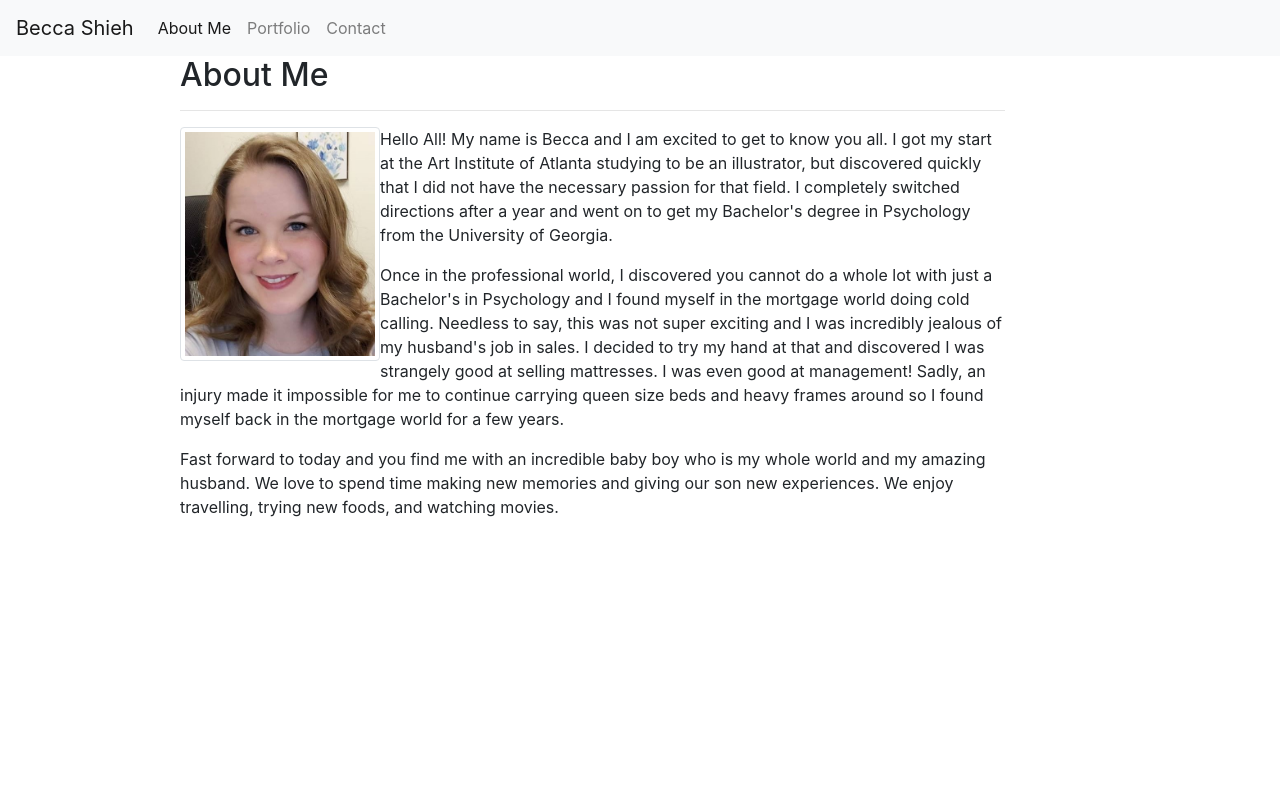
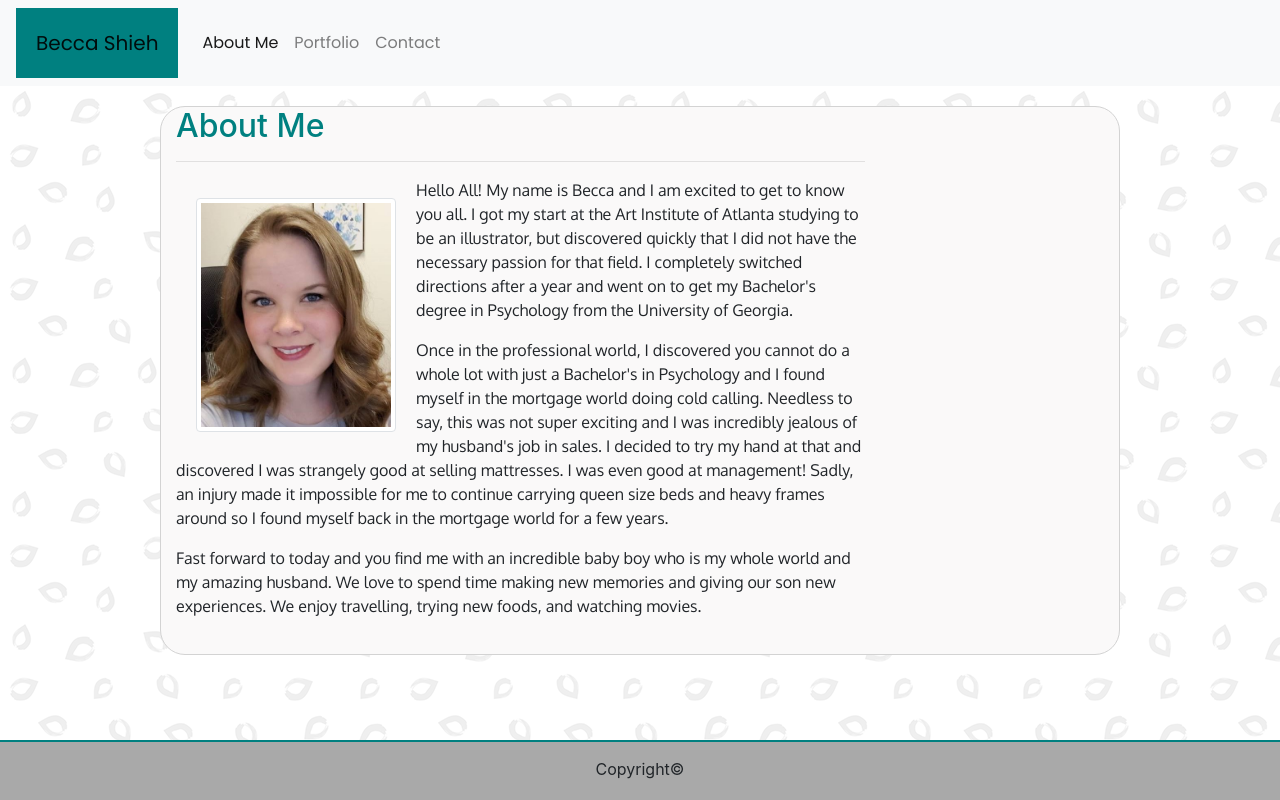
Before and after one commit to beccashieh/Bootstrap-portfolio, a plain HTML site: page index.html in a window 1280 px wide. Drawn offline with nearby package versions, Linux system fonts and the light colour scheme.

Commit message:
WIP: added CSS styling

```diff
--- /dev/null
+++ b/assets/css/style.css
@@ -0,0 +1,46 @@
+body {
+    background-image: url("assets/images/background.png");
+    background-repeat: repeat;
+  }
+
+.container {
+    border: 1px solid lightgrey;
+    border-radius: 25px;
+    margin-top: 20px;
+    margin-bottom: 40px;
+    padding-bottom: 20px;
+    max-width: 960px;
+    background-color: #faf9f9
+}
+
+.navbar-brand {
+    background-color: teal;
+    padding: 20px;
+    font-family: 'Poppins', white, sans-serif;
+}
+
+.navbar-nav {
+    font-family: 'Poppins', sans-serif;
+}
+
+p {
+    font-family: 'Oxygen', sans-serif;
+    line-height: 1.5;
+}
+
+h2 {
+    color: teal;
+}
+
+#Becca {
+    margin: 20px;
+}
+
+.fixed-bottom {
+    width: 100%;
+    height: 60px;
+    padding-top: 15px;
+    background-color: darkgrey;
+    border-top: 2px solid teal;
+    text-align: center;
+}
--- a/index.html
+++ b/index.html
@@ -9,7 +9,13 @@
     <!-- Bootstrap CSS -->
     <link rel="stylesheet" href="https://stackpath.bootstrapcdn.com/bootstrap/4.3.1/css/bootstrap.min.css"
         integrity="sha384-ggOyR0iXCbMQv3Xipma34MD+dH/1fQ784/j6cY/iJTQUOhcWr7x9JvoRxT2MZw1T" crossorigin="anonymous">
-
+    <link rel="stylesheet" href="assets/css/style.css" type="text/css">
+    <link href="https://fonts.googleapis.com/css?family=Oxygen|Poppins" rel="stylesheet">
+    <style>
+        body {
+            background-image: url("assets/images/background.png");
+        }
+    </style>
     <title>Bootstrap Portfolio</title>
 </head>
 
@@ -43,30 +49,43 @@
     <div class="aboutMe">
         <div class="container">
             <div class="row">
-                <div class="col-md-1"></div>
                 <div class="col-md-9">
                     <h2>About Me</h2>
                     <hr>
-                    <img src="assets/images/beccapic.jpg" class="rounded float-left img-thumbnail" alt="Becca" id="Becca" height="200px" width="200px">
-                    <p lead>Hello All! My name is Becca and I am excited to get to know you all. I got my start at the Art Institute
-                            of Atlanta studying to be an illustrator, but discovered quickly that I did not have the necessary passion
-                            for that field. I completely switched directions after a year and went on to get my Bachelor's degree in
-                            Psychology from the University of Georgia.</p>
-                    <p lead>Once in the professional world, I discovered you cannot do a whole lot with just a Bachelor's in
-                            Psychology and I found myself in the mortgage world doing cold calling. Needless to say, this was not super
-                            exciting and I was incredibly jealous of my husband's job in sales. I decided to try my hand at that and
-                            discovered I was strangely good at selling mattresses. I was even good at management! Sadly, an injury made
-                            it impossible for me to continue carrying queen size beds and heavy frames around so I found myself back in
-                            the mortgage world for a few years.</p>
-                    <p lead>Fast forward to today and you find me with an incredible baby boy who is my whole world and my amazing
-                            husband. We love to spend time making new memories and giving our son new experiences. We enjoy travelling,
-                            trying new foods, and watching movies.</p>
-                    </div>
-                    <div class="col-md-1"></div>
+                    <img src="assets/images/beccapic.jpg" class="rounded float-left img-thumbnail" alt="Becca"
+                        id="Becca" height="200px" width="200px">
+                    <p lead>Hello All! My name is Becca and I am excited to get to know you all. I got my start at the
+                        Art Institute
+                        of Atlanta studying to be an illustrator, but discovered quickly that I did not have the
+                        necessary passion
+                        for that field. I completely switched directions after a year and went on to get my Bachelor's
+                        degree in
+                        Psychology from the University of Georgia.</p>
+                    <p lead>Once in the professional world, I discovered you cannot do a whole lot with just a
+                        Bachelor's in
+                        Psychology and I found myself in the mortgage world doing cold calling. Needless to say, this
+                        was not super
+                        exciting and I was incredibly jealous of my husband's job in sales. I decided to try my hand at
+                        that and
+                        discovered I was strangely good at selling mattresses. I was even good at management! Sadly, an
+                        injury made
+                        it impossible for me to continue carrying queen size beds and heavy frames around so I found
+                        myself back in
+                        the mortgage world for a few years.</p>
+                    <p lead>Fast forward to today and you find me with an incredible baby boy who is my whole world and
+                        my amazing
+                        husband. We love to spend time making new memories and giving our son new experiences. We enjoy
+                        travelling,
+                        trying new foods, and watching movies.</p>
                 </div>
             </div>
         </div>
     </div>
+    <!--Footer Section-->
+    <div class="fixed-bottom">
+        <footer>Copyright©</footer>
+    </div>
+
 </body>
 
 
```
Also changed, not shown: contact.html (+12 -2 lines), portfolio.html (+11 -7 lines).
